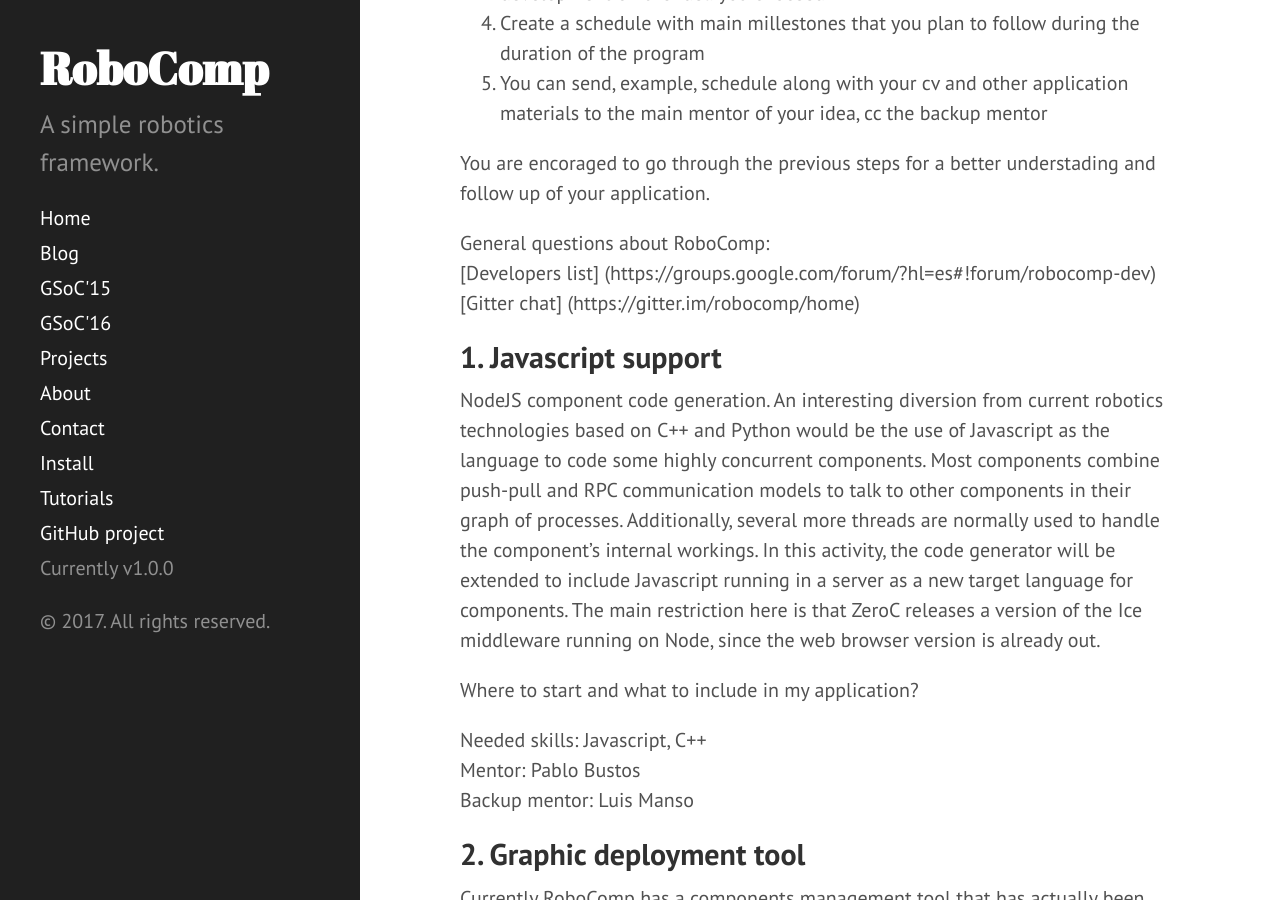
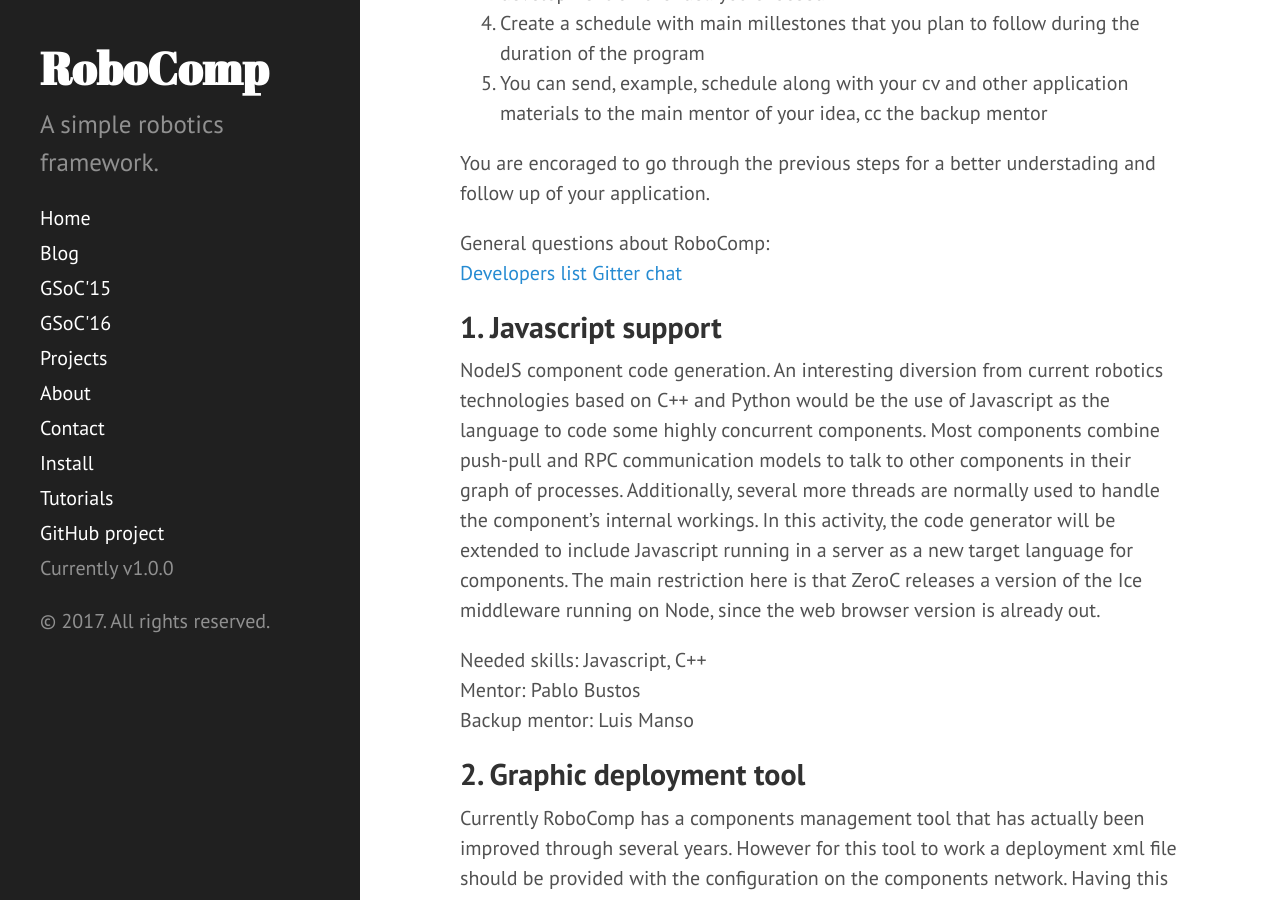
Before and after one commit to robocomp/website, a Jekyll site: the page built from _posts/gsoc2017/2017-2-07-gsoc17ideas.md, in a window 1280 px wide and 900 px high, scrolled down 620 px. Built offline with Jekyll 4.4.1, drawn with Linux system fonts in a browser that asks for light colours.

Commit message:
fix on links

```diff
--- a/_posts/gsoc2017/2017-2-07-gsoc17ideas.md
+++ b/_posts/gsoc2017/2017-2-07-gsoc17ideas.md
@@ -18,15 +18,12 @@
 You are encoraged to go through the previous steps for a better understading and follow up of your application.
 
 General questions about RoboComp:
-[Developers list] (https://groups.google.com/forum/?hl=es#!forum/robocomp-dev)
-[Gitter chat] (https://gitter.im/robocomp/home)
+[Developers list](https://groups.google.com/forum/?hl=es#!forum/robocomp-dev)
+[Gitter chat](https://gitter.im/robocomp/home)
 
 ## 1. Javascript support
 
 NodeJS component code generation. An interesting diversion from current robotics technologies based on C++ and Python would be the use of Javascript as the language to code some highly concurrent components. Most components combine push-pull and RPC communication models to talk to other components in their graph of processes. Additionally, several more threads are normally used to handle the component’s internal workings. In this activity, the code generator will be extended to include Javascript running in a server as a new target language for components. The main restriction here is that ZeroC releases a version of the Ice middleware running on Node, since the web browser version is already out.
-
-Where to start and what to include in my application?
-
 
 Needed skills: Javascript, C++
 Mentor: Pablo Bustos
```
